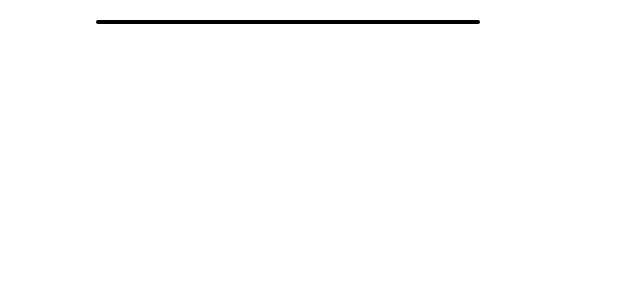
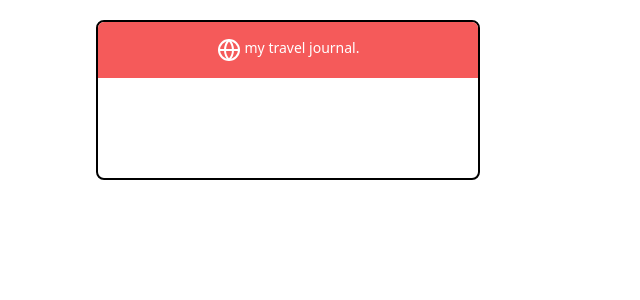
Before and after one commit to Theogene120/react-thegym-practice, a React (Vite) app: page / in a window 1280 px wide. Shown: the top 300 px of the page, without its empty margins (0-640 px from the left). Built offline with nearby package versions, Linux system fonts and the light colour scheme.

Commit message:
use array of object to render data

```diff
--- a/index.html
+++ b/index.html
@@ -8,7 +8,7 @@
     <link rel="stylesheet" href="./src/app.css">
     <title>thegym-react</title>
   </head>
-  <body class="ml-24 mr-[800px] mt-5 border-2  text-white  border-black rounded-lg">
+  <body class="ml-24 mr-[800px] mt-5 border-2 h-40  border-black rounded-lg">
     <div id="root"></div>
     <script type="module" src="/src/main.jsx"></script>
   </body>
--- a/src/App.jsx
+++ b/src/App.jsx
@@ -16,15 +16,16 @@ import { useState } from "react";
 
 function Header() {
   return(
-    <head>
+    <div className="flex gap-1 justify-center p-4 bg-[#F55A5A] text-white rounded-t-md">
       <p><svg xmlns="http://www.w3.org/2000/svg" width="24" height="24" viewBox="0 0 24 24" fill="none" stroke="currentColor" stroke-width="2" stroke-linecap="round" stroke-linejoin="round" class="lucide lucide-globe-icon lucide-globe"><circle cx="12" cy="12" r="10"/><path d="M12 2a14.5 14.5 0 0 0 0 20 14.5 14.5 0 0 0 0-20"/><path d="M2 12h20"/></svg></p>
-    </head>
+      <p className="text-sm">my travel journal.</p>
+    </div>
   )
 }
 
 function App() {
   return (
-    <header />
+    <Header />
   )
 }
 export default App
```
